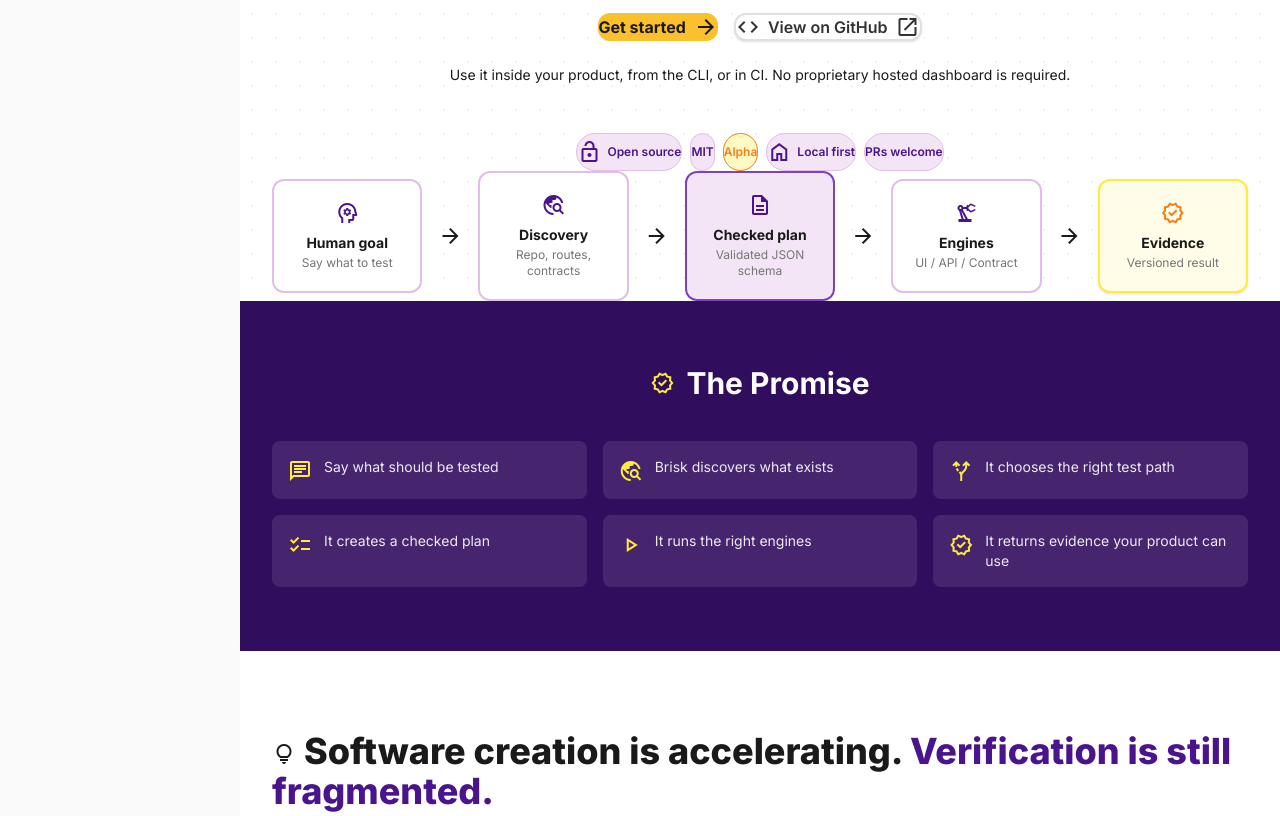
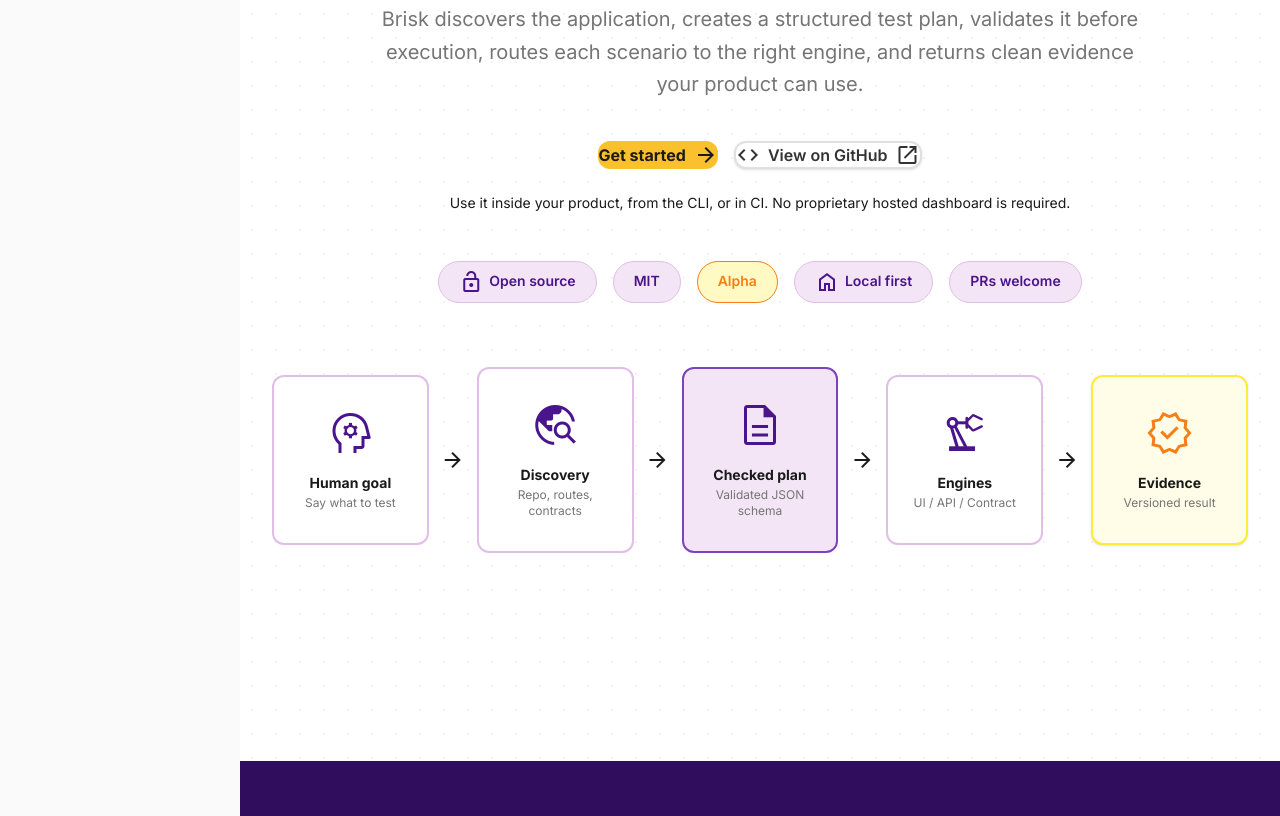
Before and after one commit to oshjain/brisk-aitesting, a website: page docs/index.html in a window 1280 px wide. Shown: the part 910-1726 px from the top of the page. Drawn offline with nearby package versions, Linux system fonts and the light colour scheme.

Commit message:
fix: use style-block CSS for desktop pipeline/badge spacing (Tailwind lg: classes not in compiled CSS)

```diff
--- a/docs/index.html
+++ b/docs/index.html
@@ -99,6 +99,18 @@
   }
   @media (min-width: 1024px) {
     .hero-logo-img { width: 220px; height: 220px; }
+    /* Hero section: more top/bottom breathing room */
+    .hero-inner { padding-top: 8rem; padding-bottom: 10rem; }
+    /* Badges: more vertical space between rows and bigger touch targets */
+    #home .flex.flex-wrap.justify-center.gap-2 { gap: 1rem; margin-bottom: 4rem; }
+    #home .flex.flex-wrap.justify-center.gap-2 > span { padding: 0.5rem 1.25rem; font-size: 0.875rem; }
+    /* Pipeline: vertical spacing above and below the row */
+    #home [aria-label*="pipeline"] { margin-top: 3rem; margin-bottom: 3rem; }
+    /* Pipeline nodes: taller on desktop */
+    #home .pipeline-node { padding-top: 2rem; padding-bottom: 2rem; }
+    #home .pipeline-node .material-symbols-outlined { font-size: 3rem; margin-bottom: 1rem; }
+    /* Pipeline flex row: gap between cards */
+    #home [aria-label*="pipeline"] > .flex { gap: 0.5rem; }
   }
 
   /* ═══════════════════════════════════════════
@@ -265,7 +277,7 @@
     <div class="absolute inset-0 hero-dot-grid"></div>
   </div>
 
-  <div class="relative max-w-7xl mx-auto px-4 sm:px-6 lg:px-8 pt-16 sm:pt-24 lg:pt-32 pb-20 sm:pb-32 lg:pb-40">
+  <div class="relative max-w-7xl mx-auto px-4 sm:px-6 lg:px-8 pt-16 sm:pt-24 pb-20 sm:pb-28 hero-inner">
 
     <!-- ═══════════ BRAND BLOCK ═══════════ -->
     <div class="flex flex-col items-center text-center mb-14">
@@ -829,7 +841,7 @@
         <span class="material-symbols-outlined text-3xl text-green-600 mb-3 block">bar_chart</span>
         <p class="text-3xl sm:text-4xl font-extrabold text-green-700">100<span class="text-lg text-green-500">%</span></p>
         <p class="text-sm font-semibold text-brisk-gray-800 mt-1">Benchmark Pass Rate</p>
-        <p class="text-xs text-brisk-gray-500 mt-0.5">10/10 cases across 7 areas</p>
+        <p class="text-xs text-brisk-gray-500 mt-0.5">57/57 cases across 10 areas</p>
       </div>
       <div class="bg-white border-2 border-brisk-yellow-200 rounded-2xl p-6 text-center hover:shadow-lg transition-shadow">
         <span class="material-symbols-outlined text-3xl text-brisk-yellow-700 mb-3 block">verified</span>
@@ -1386,7 +1398,7 @@ function requiredEnv(name: string): string {
       <div class="roadmap-card bg-brisk-purple-50 rounded-xl p-6" data-category="proof">
         <div class="flex items-center gap-2 mb-3"><span class="material-symbols-outlined text-brisk-purple-800">science</span><h3 class="text-lg font-bold text-brisk-gray-950">Product proof</h3></div>
         <ul class="space-y-2 text-sm text-brisk-gray-600">
-          <li class="flex gap-2"><span class="material-symbols-outlined text-brisk-purple-400 text-base">arrow_right</span>Full proof app collection</li>
+          <li class="flex gap-2"><span class="material-symbols-outlined text-brisk-purple-400 text-base">arrow_right</span>More enterprise proof apps</li>
           <li class="flex gap-2"><span class="material-symbols-outlined text-brisk-purple-400 text-base">arrow_right</span>Framework-specific examples</li>
         </ul>
       </div>
```
